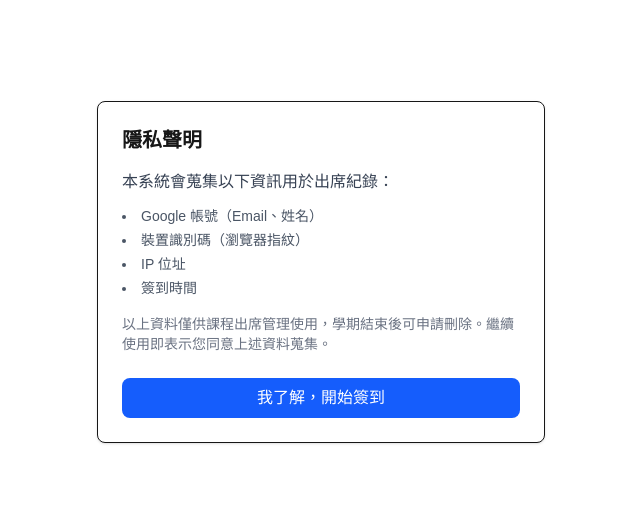
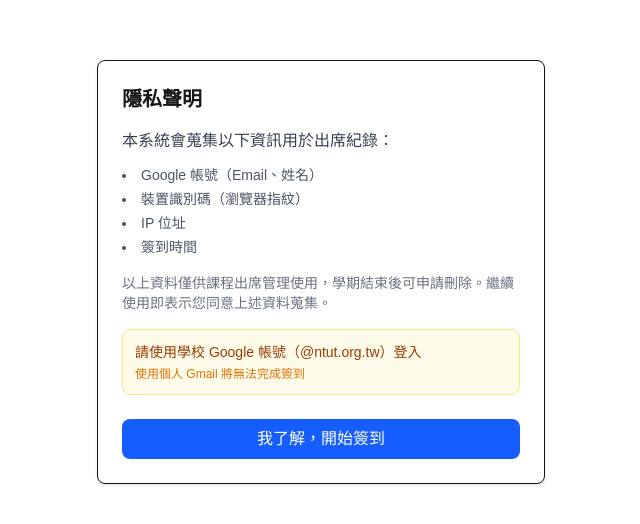
Before and after one commit to poterpan/ntutbox-checkin, a Next.js app: page /scan/1 in a window 1280 px wide. Shown: the part 128-652 px from the top of the page, without its empty margins (319-959 px from the left). Built offline with nearby package versions, Linux system fonts and the light colour scheme.

Commit message:
feat: add school account reminder on student scan page

```diff
--- a/src/app/(student)/scan/[nonce]/page.tsx
+++ b/src/app/(student)/scan/[nonce]/page.tsx
@@ -73,9 +73,17 @@ export default function ScanPage() {
             <li>IP 位址</li>
             <li>簽到時間</li>
           </ul>
-          <p className="text-gray-500 text-sm mb-6">
+          <p className="text-gray-500 text-sm mb-4">
             以上資料僅供課程出席管理使用，學期結束後可申請刪除。繼續使用即表示您同意上述資料蒐集。
           </p>
+          <div className="bg-amber-50 border border-amber-200 rounded-lg p-3 mb-6">
+            <p className="text-amber-800 text-sm font-medium">
+              請使用學校 Google 帳號（@ntut.org.tw）登入
+            </p>
+            <p className="text-amber-600 text-xs mt-1">
+              使用個人 Gmail 將無法完成簽到
+            </p>
+          </div>
           <button onClick={acceptPrivacy}
             className="w-full bg-blue-600 text-white py-2 rounded-lg hover:bg-blue-700">
             我了解，開始簽到
@@ -103,6 +111,11 @@ export default function ScanPage() {
         <p className="text-gray-600">
           {state === 'loading' ? '正在記錄簽到時間...' : '正在跳轉 Google 登入...'}
         </p>
+        {state === 'signing_in' && (
+          <p className="text-amber-600 text-sm mt-3 font-medium">
+            請選擇學校帳號（@ntut.org.tw）登入
+          </p>
+        )}
       </div>
     </div>
   );
```
